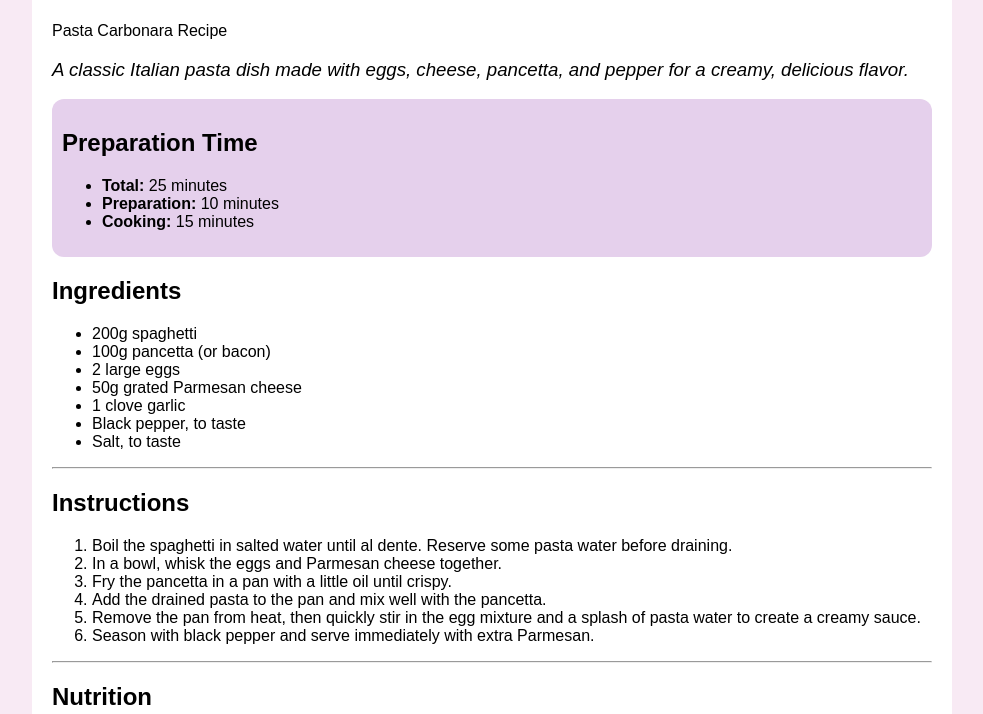
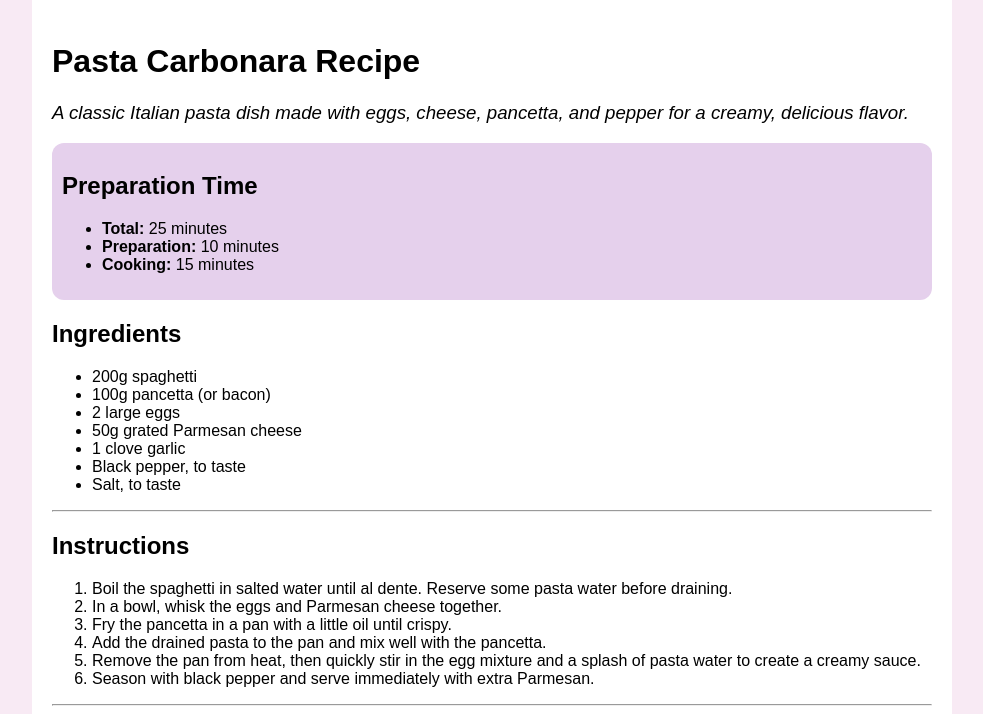
Before and after one commit to hanaelazzazi/Carbonara-Recipe, a plain HTML site: page index.html in a window 1280 px wide. Shown: the part 705-1419 px from the top of the page, without its empty margins (148-1131 px from the left). Drawn offline with Linux system fonts and the light colour scheme.

Commit message:
Update index.html

```diff
--- a/index.html
+++ b/index.html
@@ -10,7 +10,7 @@
 
 <div class="recipe-card">
 <img src="https://www.marthastewart.com/thmb/S9xVtnWSHldvxPHKOxEq0bALG-k=/1500x0/filters:no_upscale():max_bytes(150000):strip_icc()/MSL-338686-spaghetti-carbonara-hero-3x2-69999-560b45d1dd9f4741b717176eff024839.jpeg"/>
-<div class="recipe-content"
+<div class="recipe-content">
 <h1>Pasta Carbonara Recipe</h1>
 <p class="description"> A classic Italian pasta dish made with eggs, cheese, pancetta, and pepper for a creamy, delicious flavor.</p>
 
```
